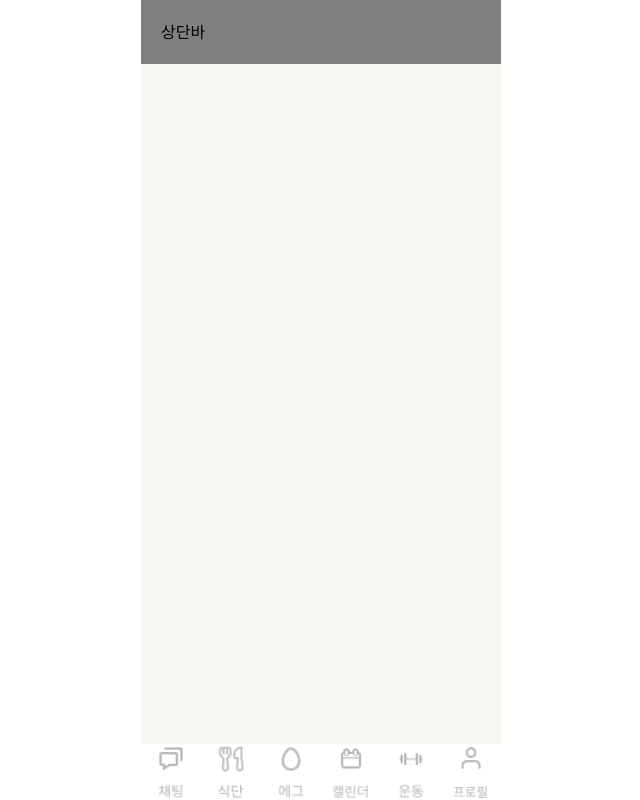
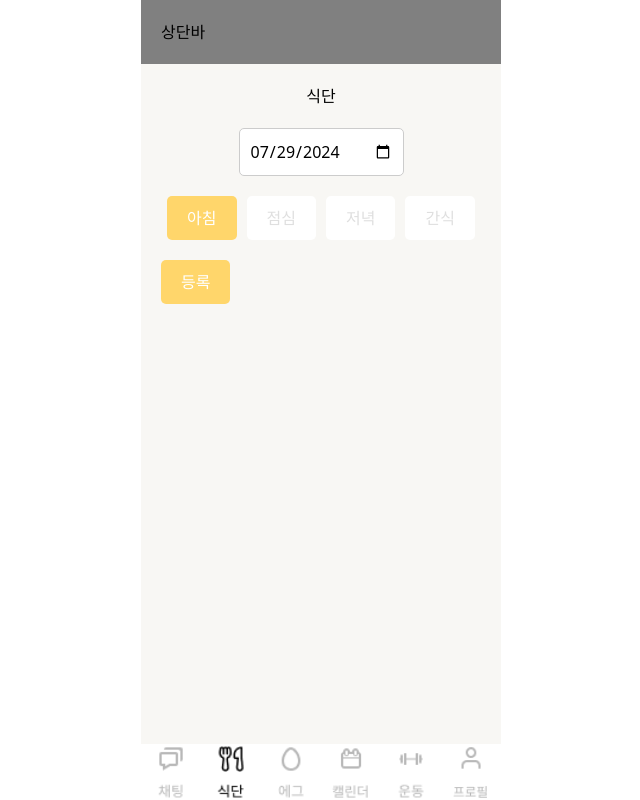
Before and after one commit to kimjungminn24/EggInHealth, a React (Vite) app in the folder frontend/: page /userdiet in a window 1280 px wide. Before the commit this address had no page. Shown: the whole page, without its empty margins (319-959 px from the left). Built offline with nearby package versions, Linux system fonts and the light colour scheme.

Commit message:
집으로

```diff
--- a/frontend/src/App.jsx
+++ b/frontend/src/App.jsx
@@ -10,7 +10,7 @@ import UserNavbar from "./components/user/UserNavbar"
 import UserCalender from "./pages/user/UserCalender";
 import UserChatRoom from "./pages/user/UserChatRoom";
 import UserExercise from "./pages/user/UserExercise";
-import UserFood from "./pages/user/UserFood";
+import UserDiet from "./pages/user/UserDiet";
 import UserMain from "./pages/user/UserMain";
 import UserProfile from "./pages/user/UserProfile";
 
@@ -27,7 +27,7 @@ function App() {
                 <Route path="/usercalender" element={<UserCalender />} />
                 <Route path="/userchatroom" element={<UserChatRoom />} />
                 <Route path="/userexercise" element={<UserExercise />} />
-                <Route path="/userfood" element={<UserFood />} />
+                <Route path="/userdiet" element={<UserDiet />} />
                 <Route path="/usermain" element={<UserMain />} />
                 <Route path="/userprofile" element={<UserProfile />} />
             </Routes>
--- a/frontend/src/components/common/StyledComponents.jsx
+++ b/frontend/src/components/common/StyledComponents.jsx
@@ -41,11 +41,11 @@ const TabButton = styled.button`
   }
 `;
 
-const FoodSectionContainer = styled.div`
+const DietSectionContainer = styled.div`
   text-align: center;
 `;
 
-const FoodImage = styled.img`
+const DietImage = styled.img`
   max-width: 100%;
   height: auto;
   margin-bottom: 20px;
@@ -108,8 +108,8 @@ export {
   DateInput,
   TabsContainer,
   TabButton,
-  FoodSectionContainer,
-  FoodImage,
+  DietSectionContainer,
+  DietImage,
   RegisterButtonContainer,
   CommentsSection,
   CommentsList,
--- a/frontend/src/components/user/Comments.jsx
+++ b/frontend/src/components/user/Comments.jsx
@@ -4,20 +4,25 @@ import { CommentsSection, CommentsList, CommentItem, CommentInput, CommentButton
 
 const Comments = ({ date, type, subType = null }) => {
   const [comment, setComment] = useState('');
-  const comments = useStore((state) => state.comments);
+  const comments = useStore((state) => state.comments) || {}; // comments 객체가 undefined일 경우 빈 객체로 초기화
   const addComment = useStore((state) => state.addComment);
 
   const handleAddComment = () => {
-    if (comment.trim()) {
+    if (comment.trim() && date) {
       addComment(date, type, comment, subType);
       setComment('');
     }
   };
 
-  const commentsForDate = comments[date] || {};
-  if (type === 'food') {
-    const commentsForType = commentsForDate[type] || {};
-    const commentsForSubType = commentsForType[subType] || [];
+  if (!date) {
+    return <p>날짜 정보가 없습니다.</p>;
+  }
+
+  const commentsForDate = comments[date] || {}; // 특정 날짜가 없을 경우 빈 객체로 초기화
+  if (type === 'diet') {
+    const commentsForType = commentsForDate[type] || {}; // 타입이 없을 경우 빈 객체로 초기화
+    const commentsForSubType = commentsForType[subType] || []; // 서브타입이 없을 경우 빈 배열로 초기화
+
     return (
       <CommentsSection>
         <h3>댓글</h3>
@@ -31,9 +36,10 @@ const Comments = ({ date, type, subType = null }) => {
           <CommentButton onClick={handleAddComment}>댓글 남기기</CommentButton>
         </div>
       </CommentsSection>
+
     );
   } else {
-    const commentsForType = commentsForDate[type] || [];
+    const commentsForType = commentsForDate[type] || []; // 타입이 없을 경우 빈 배열로 초기화
     return (
       <CommentsSection>
         <h3>댓글</h3>
--- /dev/null
+++ b/frontend/src/components/user/DietSection.jsx
@@ -0,0 +1,12 @@
+import React from 'react';
+import { DietSectionContainer, DietImage } from '../common/StyledComponents';
+import Comments from './Comments';
+
+const DietSection = ({ dietData, selectedTab, selectedDate }) => (
+  <DietSectionContainer>
+    <DietImage src={URL.createObjectURL(dietData.image)} alt={selectedTab} />
+    <Comments date={selectedDate} dietType={selectedTab} />
+  </DietSectionContainer>
+);
+
+export default DietSection;
--- a/frontend/src/components/user/FoodSection.jsx
+++ /dev/null
@@ -1,12 +0,0 @@
-import React from 'react';
-import { FoodSectionContainer, FoodImage } from '../common/StyledComponents';
-import Comments from './Comments';
-
-const FoodSection = ({ foodData, selectedTab, selectedDate }) => (
-  <FoodSectionContainer>
-    <FoodImage src={URL.createObjectURL(foodData.image)} alt={selectedTab} />
-    <Comments date={selectedDate} foodType={selectedTab} />
-  </FoodSectionContainer>
-);
-
-export default FoodSection;
--- a/frontend/src/components/user/ModalFood.jsx
+++ b/frontend/src/components/user/ModalDiet.jsx
@@ -45,14 +45,14 @@ const Button = styled.button`
   cursor: pointer;
 `;
 
-const ModalFood = ({ date, foodType, onClose }) => {
+const ModalDiet = ({ date, dietType, onClose }) => {
   const [image, setImage] = useState(null);
   const [comment, setComment] = useState('');
-  const addFood = useStore((state) => state.addFood);
+  const addDiet = useStore((state) => state.addDiet);
 
   const handleSubmit = () => {
     if (image) {
-      addFood(date, foodType, { image, comments: [comment] });
+      addDiet(date, dietType, { image, comments: [comment] });
       onClose();
     }
   };
@@ -77,4 +77,4 @@ const ModalFood = ({ date, foodType, onClose }) => {
   );
 };
 
-export default ModalFood;
+export default ModalDiet;
--- a/frontend/src/components/user/UserHeader.jsx
+++ b/frontend/src/components/user/UserHeader.jsx
@@ -1,5 +1,5 @@
 import { create } from "zustand";
 
-const useFoodStore = create((set) => ({
+const useDietStore = create((set) => ({
 
 }))
--- a/frontend/src/components/user/UserNavbar.jsx
+++ b/frontend/src/components/user/UserNavbar.jsx
@@ -3,7 +3,7 @@ import { NavLink } from "react-router-dom";
 import Chat from "./../../assets/static/Property_Chat.png";
 import Egg from "./../../assets/static/Property_Egg.png";
 import Calender from "./../../assets/static/Property_Calender.png";
-import Food from "./../../assets/static/Property_Food.png";
+import Diet from "./../../assets/static/Property_Diet.png";
 import Profile from "./../../assets/static/Property_Profile.png";
 import WorkOut from "./../../assets/static/Property_WorkOut.png";
 import "./UserNavbar.css";
@@ -16,8 +16,8 @@ const UserNavbar = () => {
           <NavLink to="/userchatroom" className={({ isActive }) => isActive ? "icon-On" : "icon-Off"}>
             <img src={Chat} alt="채팅" />
           </NavLink>
-          <NavLink to="/userfood" className={({ isActive }) => isActive ? "icon-On" : "icon-Off"}>
-            <img src={Food} alt="식단" />
+          <NavLink to="/userdiet" className={({ isActive }) => isActive ? "icon-On" : "icon-Off"}>
+            <img src={Diet} alt="식단" />
           </NavLink>
           <NavLink to="/usermain" className={({ isActive }) => isActive ? "icon-On" : "icon-Off"}>
             <img src={Egg} alt="에그" />
--- a/frontend/src/pages/user/UserFood.jsx
+++ b/frontend/src/pages/user/UserDiet.jsx
@@ -1,16 +1,16 @@
 import React, { useState, useEffect } from 'react';
 import useStore from '../../store/store_test';
-import ModalFood from '../../components/user/ModalFood';
+import ModalDiet from '../../components/user/ModalDiet';
 import { PageContainer, Title, DateInput } from '../../components/common/StyledComponents';
 import Tabs from '../../components/user/Tabs';
-import FoodSection from '../../components/user/FoodSection';
+import DietSection from '../../components/user/DietSection';
 import RegisterButton from '../../components/common/RegisterButton';
 
-const UserFoodPage = () => {
+const UserDietPage = () => {
   const [selectedDate, setSelectedDate] = useState('');
   const [selectedTab, setSelectedTab] = useState('아침');
   const [isModalOpen, setIsModalOpen] = useState(false);
-  const foods = useStore((state) => state.foods);
+  const diets = useStore((state) => state.diets);
 
   const today = new Date();
   today.setHours(today.getHours() + 9); // UTC 시간을 KST로 변환
@@ -31,8 +31,8 @@ const UserFoodPage = () => {
     setIsModalOpen(false);
   };
 
-  const foodData = foods[selectedDate] ? foods[selectedDate][selectedTab] : null;
-
+  const dietData = diets[selectedDate] ? diets[selectedDate][selectedTab] : null;
+  console.log(dietData)
   return (
     <PageContainer>
       <Title>식단</Title>
@@ -40,15 +40,15 @@ const UserFoodPage = () => {
 
       <Tabs selectedTab={selectedTab} setSelectedTab={setSelectedTab} />
 
-      {foodData ? (
-        <FoodSection foodData={foodData} selectedTab={selectedTab} selectedDate={selectedDate} />
+      {dietData ? (
+        <DietSection dietData={dietData} selectedTab={selectedTab} selectedDate={selectedDate} />
       ) : selectedDate === kstDate ? (
         <RegisterButton openModal={openModal} />
       ) : null}
 
-      {isModalOpen && <ModalFood date={selectedDate} foodType={selectedTab} onClose={closeModal} />}
+      {isModalOpen && <ModalDiet date={selectedDate} dietType={selectedTab} onClose={closeModal} />}
     </PageContainer>
   );
 };
 
-export default UserFoodPage;
+export default UserDietPage;
--- a/frontend/src/store/foodstore_test.js
+++ /dev/null
@@ -1,5 +0,0 @@
-import { create } from "zustand";
-
-const useFoodStore = create((set)=>{
-
-})
--- a/frontend/src/store/store.js
+++ b/frontend/src/store/store.js
@@ -3,11 +3,11 @@ import create from 'zustand';
 
 const useStore = create((set) => ({
   meals: {},
-  addFood: async (date, dietType, { image, comments }) => {
+  addDiet: async (date, dietType, { image, comments }) => {
     const diet = await addDiet(date, dietType, image, comments[0]);
     set((state) => ({
-      foods: {
-        ...state.foods,
+      diets: {
+        ...state.diets,
         [date]: {
           ...state.meals[date],
           [dietType]: diet,
@@ -24,15 +24,15 @@ const useStore = create((set) => ({
       return { meals: updatedMeals };
     });
   },
-  updateFood: async (dietId, data) => {
+  updateDiet: async (dietId, data) => {
     const updatedDiet = await updateDiet(dietId, data);
     set((state) => {
-      const updatedFoods = { ...state.foods };
+      const updatedDiets = { ...state.diets };
       // 업데이트된 식단을 상태에 반영하는 로직
-      return { foods: updatedFoods };
+      return { diets: updatedDiets };
     });
   },
-  deleteFood: async (date, dietType) => {
+  deleteDiet: async (date, dietType) => {
     const dietId = state.meals[date][dietType].id;
     await deleteDiet(dietId);
     set((state) => {
--- a/frontend/src/store/store_test.js
+++ b/frontend/src/store/store_test.js
@@ -1,27 +1,33 @@
 import create from 'zustand';
 
 const useStore = create((set) => ({
-    foods: {},
-    exs:{},
-    commnets:{},
+    diets: {},
+    exs: {},
+    comments: {},
 
-    addFood: (date, foodType, food) => set((state) => {
-        const foods = state.foods[date] || {};
-        foods[foodType] = { ...food, comments: food.comments || [] }; // comments 초기화 추가
-        return { foods: { ...state.foods, [date]: foods } };
+    // 식단 추가 함수
+    addDiet: (date, dietType, diet) => set((state) => {
+        const diets = state.diets[date] || {};
+        diets[dietType] = { ...diet, comments: diet.comments || [] }; // comments 초기화 추가
+        return { diets: { ...state.diets, [date]: diets } };
     }),
-    addEx:(date,ex) => set((state)=>{
-        const exh = state.exs[date] || [];
-        return{
-            exs:{
+
+    // 운동 추가 함수
+    addEx: (date, ex) => set((state) => {
+        const exsForDate = state.exs[date] || [];
+        return {
+            exs: {
                 ...state.exs,
-                [date]:[...exh,ex]
-            }
-        }
+                [date]: [...exsForDate, ex],
+            },
+        };
     }),
+
+    // 댓글 추가 함수
     addComment: (date, type, comment, subType = null) => set((state) => {
         const commentsForDate = state.comments[date] || {};
-        if (type === 'food') {
+
+        if (type === 'diet') {
             const commentsForType = commentsForDate[type] || {};
             const commentsForSubType = commentsForType[subType] || [];
             const updatedComments = [...commentsForSubType, comment];
@@ -52,4 +58,5 @@ const useStore = create((set) => ({
         }
     }),
 }));
+
 export default useStore;
```
Also changed, not shown: frontend/src/assets/static/Property_Diet.png (renamed from frontend/src/assets/static/Property_Food.png), 1 other file (tests, documents, lock files or other folders).
